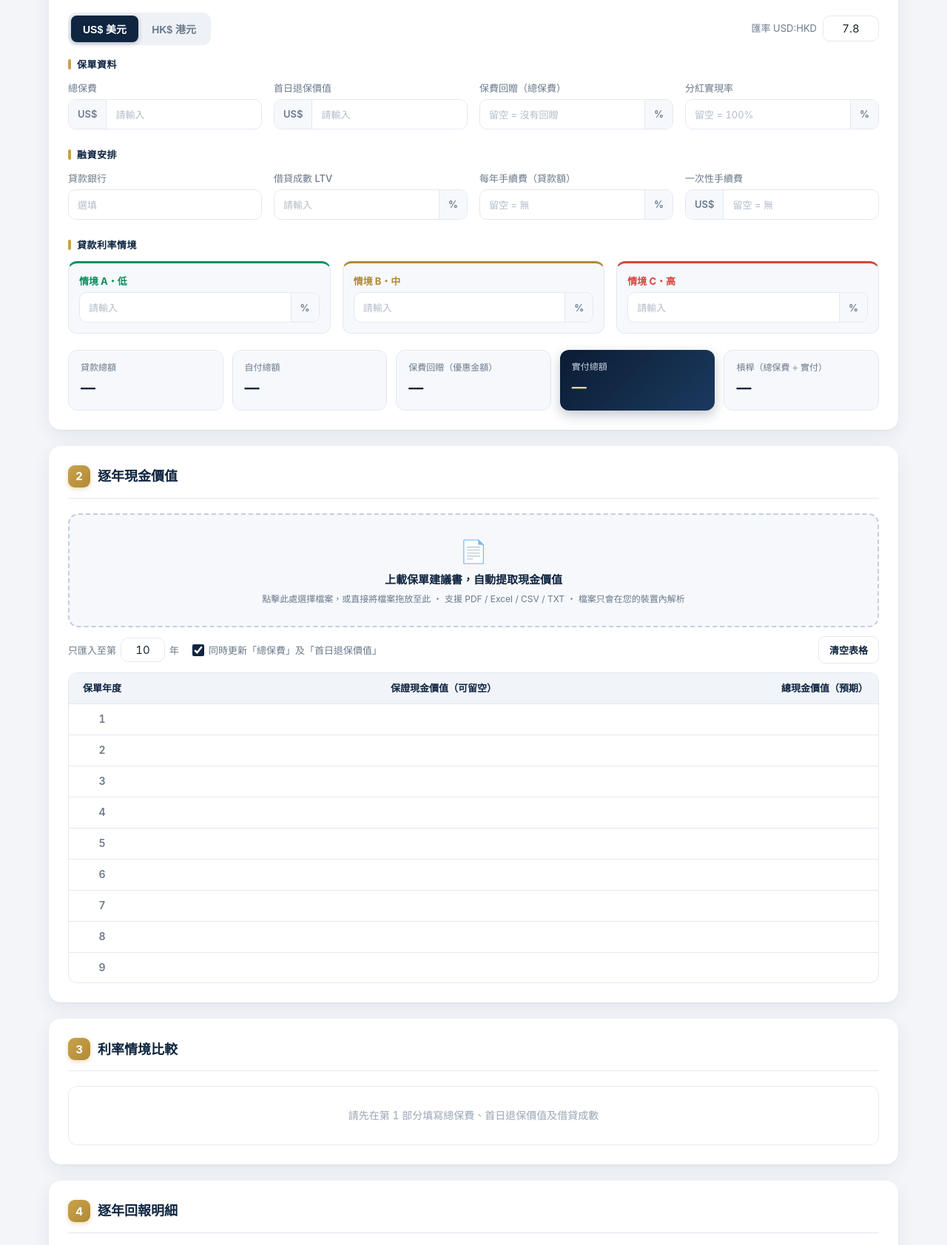
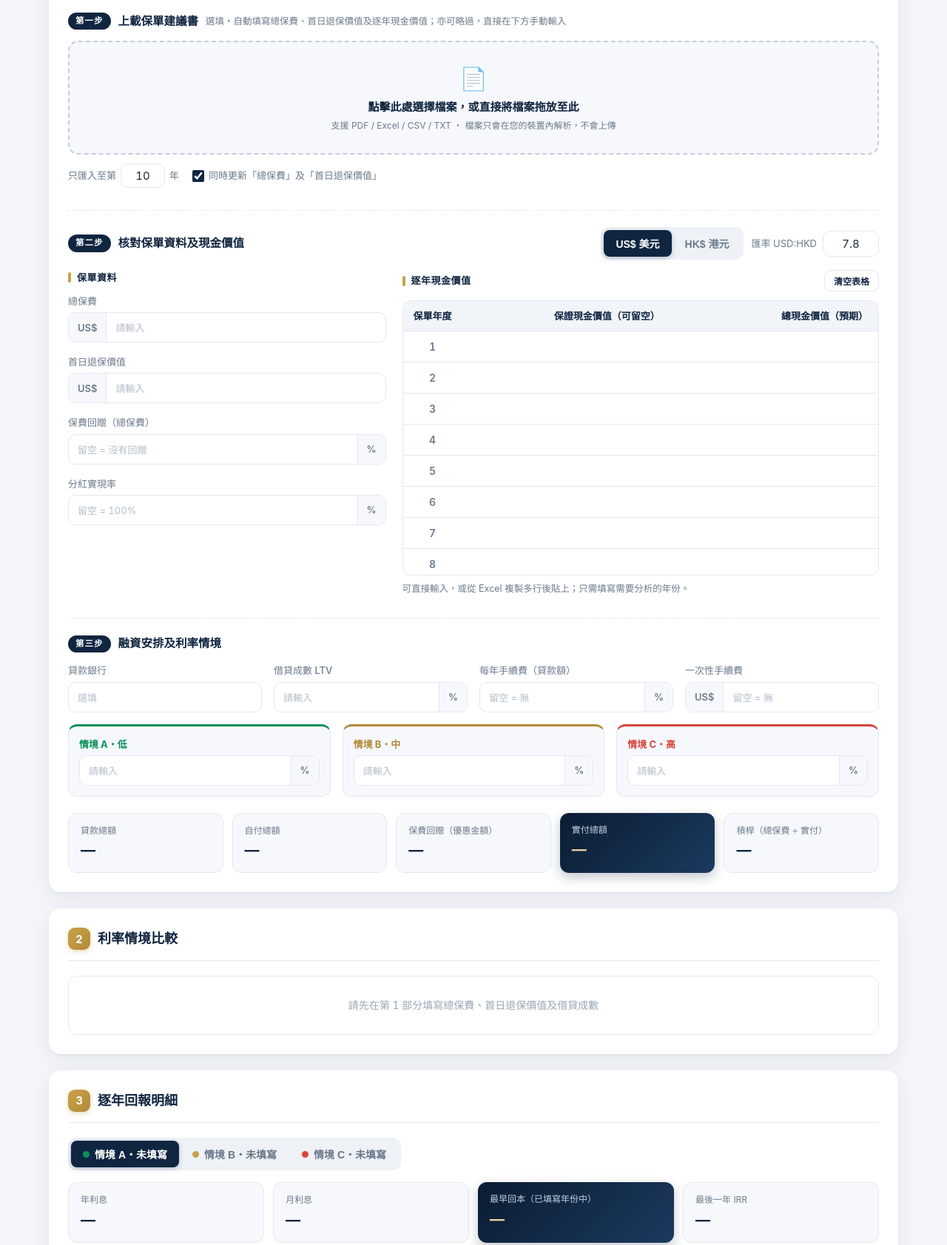
Before and after one commit to lucaschan729/Premium-Financing-Calculator, a plain HTML site: page index.html in a window 1280 px wide. Shown: the part 189-1872 px from the top of the page at 74% size. Drawn offline with Linux system fonts and the light colour scheme.

Commit message:
Update index.html

```diff
--- a/index.html
+++ b/index.html
@@ -25,10 +25,18 @@
     .card h2{font-size:18px;display:flex;align-items:center;flex-wrap:wrap;gap:10px;margin-bottom:20px;color:var(--navy);padding-bottom:14px;border-bottom:1px solid var(--line)}
     .card h3{font-size:13px;color:var(--navy);margin:24px 0 12px;font-weight:700;display:flex;align-items:center;gap:8px;letter-spacing:.5px}
     .card h3::before{content:"";width:4px;height:14px;border-radius:2px;background:var(--gold)}
-    .card h3:first-of-type{margin-top:4px}
     .num{background:linear-gradient(135deg,var(--gold),#b28a35);color:#fff;width:30px;height:30px;border-radius:9px;display:inline-flex;align-items:center;justify-content:center;font-size:15px;font-weight:700;flex-shrink:0;box-shadow:0 2px 6px rgba(201,162,75,.4)}
     .chip{font-size:12px;font-weight:600;color:var(--navy2);background:#eef2f8;padding:3px 12px;border-radius:99px;margin-left:auto}
     .chip:empty{display:none}
+
+    /* ---------- 步驟 ---------- */
+    .step{display:flex;align-items:center;flex-wrap:wrap;gap:10px;margin:30px 0 14px;padding-top:22px;border-top:1px dashed var(--line)}
+    .step.first{margin-top:0;padding-top:0;border-top:0}
+    .step .tag{font-size:11.5px;font-weight:700;letter-spacing:1px;color:#fff;background:var(--navy);padding:3px 10px;border-radius:99px}
+    .step b{font-size:15.5px;color:var(--navy)}
+    .step small{font-size:12.5px;color:var(--muted)}
+    .step .fx,.step .seg{margin-left:auto}
+    .step .seg+.fx{margin-left:0}
 
     /* ---------- 表單 ---------- */
     .toolbar{display:flex;flex-wrap:wrap;gap:10px;align-items:center;margin-bottom:16px}
@@ -52,7 +60,7 @@
     .in span.suf{border-left:1px solid var(--line)}
     .calc{display:block;font-size:12.5px;color:#a8842f;font-weight:700;margin-top:6px;font-variant-numeric:tabular-nums}
     .calc:empty{display:none}
-    .fx{display:flex;align-items:center;gap:8px;font-size:13px;color:var(--muted);margin-left:auto}
+    .fx{display:flex;align-items:center;gap:8px;font-size:13px;color:var(--muted)}
     .fx input{width:76px;padding:7px 9px;text-align:center}
     .rate{border-radius:12px;padding:14px;background:var(--soft);border:1px solid var(--line);border-top:3px solid var(--c)}
     .rate label{color:var(--c);font-weight:700}
@@ -70,16 +78,23 @@
     /* ---------- 上載 ---------- */
     .drop{border:2px dashed #c3cede;border-radius:14px;padding:26px 20px;text-align:center;cursor:pointer;background:var(--soft);margin-bottom:12px;transition:.18s}
     .drop:hover,.drop.over{border-color:var(--gold);background:#fffaf0;transform:translateY(-1px)}
+    .drop.done{border-style:solid;border-color:#9fd6bd;background:#f1faf5;padding:16px 20px}
     .drop .ico{font-size:30px;display:block;margin-bottom:4px}
+    .drop.done .ico{font-size:22px}
     .drop b{color:var(--navy);font-size:15px;display:block}
     .drop small{color:var(--muted);font-size:12px}
     .exopts{display:flex;flex-wrap:wrap;gap:18px;align-items:center;font-size:13px;color:var(--muted);margin-bottom:12px}
     .exopts label{display:flex;align-items:center;gap:6px;margin:0;cursor:pointer}
     .exopts input[type=text]{width:60px;padding:6px 8px;text-align:center}
-    .exopts .btn{margin-left:auto}
     .status{font-size:13px;padding:10px 14px;border-radius:8px;margin-bottom:14px;background:#eef6f1;border-left:4px solid var(--pos);color:#1d5a40;white-space:pre-line}
     .status.err{background:#fdeeee;border-left-color:var(--neg);color:#8a2a25}
     .status:empty{display:none}
+
+    /* ---------- 保單資料 + 現金價值（左右並排） ---------- */
+    .split{display:grid;grid-template-columns:minmax(260px,1fr) minmax(340px,1.5fr);gap:22px;align-items:start}
+    .split .grid{grid-template-columns:1fr}
+    .split h3{margin-top:0}
+    .split h3 .btn{margin-left:auto;padding:5px 12px;font-size:12px}
 
     /* ---------- 表格 ---------- */
     .scroll{overflow:auto;border:1px solid var(--line);border-radius:12px}
@@ -177,9 +192,13 @@
     #report li::before{content:"•";position:absolute;left:0;color:var(--gold)}
     #report .rp-foot{margin-top:14px;padding-top:8px;border-top:1px solid var(--line);font-size:8pt;color:var(--muted);line-height:1.6}
 
+    @media(max-width:820px){
+      .split{grid-template-columns:1fr}
+      .split .grid{grid-template-columns:repeat(auto-fit,minmax(150px,1fr))}
+    }
     @media(max-width:600px){
       header{padding:28px 16px 66px}header h1{font-size:23px}header h1 span{display:block;margin:2px 0 0}
-      .card{padding:18px}.fx{margin-left:0}.exopts .btn{margin-left:0}
+      .card{padding:18px}.step .seg{margin-left:0}
       .grid{grid-template-columns:repeat(auto-fit,minmax(150px,1fr));gap:12px}
       .kpi b{font-size:17px}th,td{padding:8px 10px}
     }
@@ -205,17 +224,38 @@
   </header>
 
   <main>
-    <!-- 1 設定 -->
+    <!-- 1 保單、現金價值與融資設定（合併） -->
     <section class="card">
       <h2><span class="num">1</span>保單與融資設定</h2>
-      <div class="toolbar">
+
+      <!-- 第一步：上載 -->
+      <div class="step first">
+        <span class="tag">第一步</span><b>上載保單建議書</b>
+        <small>選填・自動填寫總保費、首日退保價值及逐年現金價值；亦可略過，直接在下方手動輸入</small>
+      </div>
+      <div class="drop" id="drop">
+        <span class="ico" id="dropIco">📄</span>
+        <b id="dropTitle">點擊此處選擇檔案，或直接將檔案拖放至此</b>
+        <small>支援 PDF / Excel / CSV / TXT ・ 檔案只會在您的裝置內解析，不會上傳</small>
+        <input type="file" id="file" accept=".pdf,.xlsx,.xls,.csv,.txt" hidden>
+      </div>
+      <div class="exopts">
+        <label>只匯入至第 <input type="text" id="exLimit" value="10" inputmode="numeric"> 年</label>
+        <label><input type="checkbox" id="exSet" checked> 同時更新「總保費」及「首日退保價值」</label>
+      </div>
+      <div class="status" id="exStatus"></div>
+
+      <!-- 第二步：保單資料 + 現金價值 -->
+      <div class="step">
+        <span class="tag">第二步</span><b>核對保單資料及現金價值</b>
         <div class="seg" id="curSeg">
           <button data-cur="USD" class="on">US$ 美元</button>
           <button data-cur="HKD">HK$ 港元</button>
         </div>
         <div class="fx">匯率 USD:HKD <input id="fx" value="7.8" inputmode="decimal"></div>
       </div>
-
+      <div class="split">
+        <div>
           <h3>保單資料</h3>
           <div class="grid">
             <div><label>總保費</label><div class="in"><span class="pre cs">US$</span><input id="premium" class="money" inputmode="decimal" placeholder="請輸入"></div></div>
@@ -223,17 +263,30 @@
             <div><label>保費回贈（總保費）</label><div class="in"><input id="rebate" inputmode="decimal" placeholder="留空 = 沒有回贈"><span class="suf">%</span></div><span class="calc" id="rebateAmt"></span></div>
             <div><label>分紅實現率</label><div class="in"><input id="div" inputmode="decimal" placeholder="留空 = 100%"><span class="suf">%</span></div></div>
           </div>
+        </div>
+        <div>
+          <h3>逐年現金價值<button class="btn" id="clearRows">清空表格</button></h3>
+          <div class="scroll" style="max-height:372px">
+            <table id="svTable">
+              <thead><tr><th style="width:80px">保單年度</th><th>保證現金價值（可留空）</th><th>總現金價值（預期）</th></tr></thead>
+              <tbody></tbody>
+            </table>
+          </div>
+          <p class="note" style="margin-top:8px">可直接輸入，或從 Excel 複製多行後貼上；只需填寫需要分析的年份。</p>
+        </div>
+      </div>
 
-      <h3>融資安排</h3>
+      <!-- 第三步：融資 -->
+      <div class="step">
+        <span class="tag">第三步</span><b>融資安排及利率情境</b>
+      </div>
       <div class="grid">
         <div><label>貸款銀行</label><input id="bank" placeholder="選填"></div>
         <div><label>借貸成數 LTV</label><div class="in"><input id="ltv" inputmode="decimal" placeholder="請輸入"><span class="suf">%</span></div></div>
         <div><label>每年手續費（貸款額）</label><div class="in"><input id="annualFee" inputmode="decimal" placeholder="留空 = 無"><span class="suf">%</span></div></div>
         <div><label>一次性手續費</label><div class="in"><span class="pre cs">US$</span><input id="onceFee" class="money" inputmode="decimal" placeholder="留空 = 無"></div></div>
       </div>
-
-      <h3>貸款利率情境</h3>
-      <div class="grid">
+      <div class="grid" style="margin-top:16px">
         <div class="rate" style="--c:#0a8f5b"><label>情境 A・低</label><div class="in"><input id="r1" inputmode="decimal" placeholder="請輸入"><span class="suf">%</span></div></div>
         <div class="rate" style="--c:#b28a35"><label>情境 B・中</label><div class="in"><input id="r2" inputmode="decimal" placeholder="請輸入"><span class="suf">%</span></div></div>
         <div class="rate" style="--c:#d6453d"><label>情境 C・高</label><div class="in"><input id="r3" inputmode="decimal" placeholder="請輸入"><span class="suf">%</span></div></div>
@@ -248,40 +301,15 @@
       </div>
     </section>
 
-    <!-- 2 現金價值 -->
+    <!-- 2 利率比較 -->
     <section class="card">
-      <h2><span class="num">2</span>逐年現金價值</h2>
-
-      <div class="drop" id="drop">
-        <span class="ico">📄</span>
-        <b>上載保單建議書，自動提取現金價值</b>
-        <small>點擊此處選擇檔案，或直接將檔案拖放至此 ・ 支援 PDF / Excel / CSV / TXT ・ 檔案只會在您的裝置內解析</small>
-        <input type="file" id="file" accept=".pdf,.xlsx,.xls,.csv,.txt" hidden>
-      </div>
-      <div class="exopts">
-        <label>只匯入至第 <input type="text" id="exLimit" value="10" inputmode="numeric"> 年</label>
-        <label><input type="checkbox" id="exSet" checked> 同時更新「總保費」及「首日退保價值」</label>
-        <button class="btn" id="clearRows">清空表格</button>
-      </div>
-      <div class="status" id="exStatus"></div>
-
-      <div class="scroll" style="max-height:420px">
-        <table id="svTable">
-          <thead><tr><th style="width:90px">保單年度</th><th>保證現金價值（可留空）</th><th>總現金價值（預期）</th></tr></thead>
-          <tbody></tbody>
-        </table>
-      </div>
-    </section>
-
-    <!-- 3 利率比較 -->
-    <section class="card">
-      <h2><span class="num">3</span>利率情境比較<span class="chip" id="bankLabel"></span></h2>
+      <h2><span class="num">2</span>利率情境比較<span class="chip" id="bankLabel"></span></h2>
       <div class="scroll stick"><table id="cmpTable"></table></div>
     </section>
 
-    <!-- 4 明細 -->
+    <!-- 3 明細 -->
     <section class="card">
-      <h2><span class="num">4</span>逐年回報明細</h2>
+      <h2><span class="num">3</span>逐年回報明細</h2>
       <div class="toolbar">
         <div class="seg" id="scSeg"></div>
       </div>
@@ -305,9 +333,9 @@
       </details>
     </section>
 
-    <!-- 5 匯出 -->
+    <!-- 4 匯出 -->
     <section class="card">
-      <h2><span class="num">5</span>匯出客戶報告</h2>
+      <h2><span class="num">4</span>匯出客戶報告</h2>
       <div class="toolbar" style="margin:0">
         <button class="btn primary" id="exportPdf">預覽及匯出 PDF 報告</button>
         <span class="note">按下後會先顯示報告預覽，確認內容後再按「列印 / 儲存為 PDF」。</span>
@@ -323,10 +351,6 @@
         ・年利息 = 貸款總額 ×（貸款利率 + 每年手續費）；月利息 = 年利息 ÷ 12；貸款總利息 = 年利息 × 年數（只償還利息，退保時清還本金）。<br>
         ・還款後剩餘現金價值 = 總現金價值 − 貸款總額 − 貸款總利息；淨收益 = 剩餘現金價值 − 實付總額；淨收益% = 淨收益 ÷ 實付總額。<br>
         ・IRR 以年度現金流計算：第 0 年實付、其後每年支付利息、退保年取回（現金價值 − 貸款 − 當年利息）。<br>
-        ・留空處理：保費回贈、每年手續費、一次性手續費留空時視為 0；分紅實現率留空時視為 100%；未填寫利率的情境不會計算。<br>
-        ・現金價值表：只需填寫需要分析的年份，其餘可留空；「保證現金價值」留空時，分紅實現率不會影響該年結果。<br>
-        ・檔案提取：程式會在每一行尋找「保證金額 + 非保證金額 = 總額」的組合，並取退保發還金額一組；悲觀／樂觀情景頁會略過。自動提取可能出錯，請務必與建議書原文核對。<br>
-        ・本工具只供教育及參考用途，並不構成任何保險、投資或借貸建議。利率、現金價值、分紅及回贈並非保證，請以保險公司及銀行文件為準，並向持牌顧問查詢。
       </div>
     </section>
     <footer>保費融資計算器 · 所有計算及檔案解析均在您的瀏覽器內完成，不會上傳任何資料</footer>
@@ -352,6 +376,8 @@
   const fmtIn = v => v == null ? '' : Math.round(v).toLocaleString('en-US');
   const cls = v => v == null ? '' : v >= 0 ? 'pos' : 'neg';
   const esc = s => String(s).replace(/[&<>"]/g, c => ({'&':'&amp;','<':'&lt;','>':'&gt;','"':'&quot;'}[c]));
+  // 設定貨幣（不作換算）
+  function setCur(c){ cur = c; [...$('curSeg').children].forEach(b=>b.classList.toggle('on', b.dataset.cur===c)); }
 
   /* ---------- 現金價值表 ---------- */
   const tbody = document.querySelector('#svTable tbody');
@@ -532,7 +558,7 @@
       const isPdf = ext==='pdf' || file.type==='application/pdf';
       const pages = isPdf ? await readPdf(file) : /^(xlsx|xls|csv)$/.test(ext) ? await readSheet(file) : readText(await file.text());
       const res = extract(pages, isPdf);
-      if(!res.map.size) throw new Error('找不到現金價值表。如屬掃描版（圖片）PDF 或版面特殊，請改以手動輸入或從 Excel 貼上。');
+      if(!res.map.size) throw new Error('找不到現金價值表。如屬掃描版（圖片）PDF 或版面特殊，請在下方手動輸入或從 Excel 貼上。');
 
       const limit = Math.max(1, Math.round(num($('exLimit').value)||10));
       const maxY = Math.min(limit, res.years[res.years.length-1]);
@@ -549,10 +575,13 @@
       }
       const cm = res.text.match(/保單貨幣[:：]?\s*(美元|港元|港幣)/);
       if(cm){ const fc = cm[1]==='美元' ? 'USD' : 'HKD';
-        if(fc!==cur) msg += '\n⚠️ 檔案貨幣為'+cm[1]+'，但目前選擇的是 '+sym()+'；數字未經換算，請在第 1 部分選擇正確貨幣。'; }
+        if(fc!==cur){ setCur(fc); msg += '\n・檔案貨幣為'+cm[1]+'，已自動切換貨幣（其他已輸入的金額未經換算）。'; } }
       if(res.skipped) msg += '\n・有 '+res.skipped+' 行以年齡標示而未能換算為保單年度，已略過。';
-      msg += '\n請與建議書原文核對數字。';
+      msg += '\n請在第二步與建議書原文核對數字，然後於第三步填寫融資安排。';
       st.textContent = msg;
+      $('drop').classList.add('done');
+      $('dropIco').textContent = '✅';
+      $('dropTitle').textContent = '已載入：'+file.name+'（點擊或拖放可重新上載）';
       update();
     }catch(err){
       st.className = 'status err';
@@ -604,7 +633,7 @@
 
   /* ---------- 輸出 ---------- */
   const MSG1 = '請先在第 1 部分填寫總保費、首日退保價值及借貸成數';
-  const MSG2 = '請先在第 2 部分填寫現金價值';
+  const MSG2 = '請先在第 1 部分上載建議書或填寫逐年現金價值';
   const MSG3 = '請先在第 1 部分填寫此情境的貸款利率';
   const MSG4 = '請先在第 1 部分填寫最少一個貸款利率情境';
 
@@ -780,9 +809,9 @@
   $('scSeg').addEventListener('click', e=>{ const t = e.target.closest('button'); if(t){ scenario=+t.dataset.i; update(); }});
   $('curSeg').addEventListener('click', e=>{
     const c = e.target.dataset.cur; if(!c || c===cur) return;
-    const fx = num($('fx').value)||7.8, k = c==='USD' ? 1/fx : fx;   // 切換貨幣時自動換算金額
+    const fx = num($('fx').value)||7.8, k = c==='USD' ? 1/fx : fx;   // 手動切換貨幣時自動換算金額
     document.querySelectorAll('input.money').forEach(i=>{ const n=num(i.value); if(n!=null) i.value=fmtIn(n*k); });
-    cur=c; [...$('curSeg').children].forEach(b=>b.classList.toggle('on', b.dataset.cur===c));
+    setCur(c);
     update();
   });
   document.addEventListener('input', e=>{ if(e.target.tagName==='INPUT' && e.target.type!=='file') update(); });
```
Lines whose indentation alone changed are shown as unchanged.
